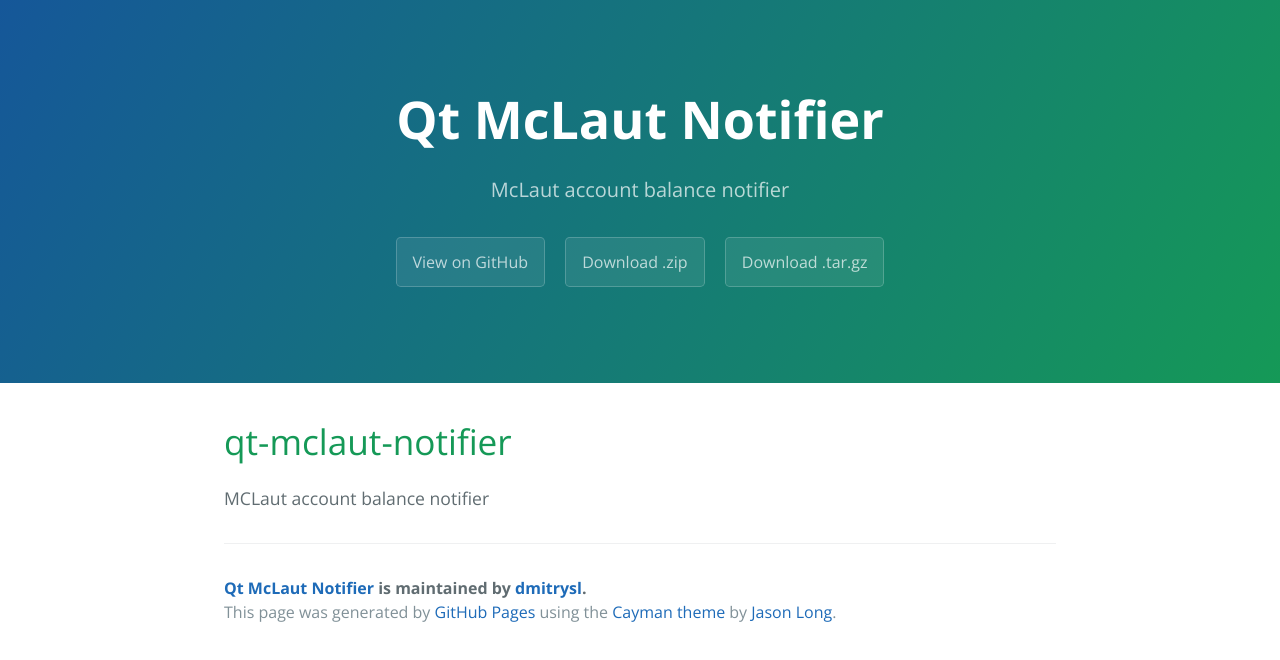
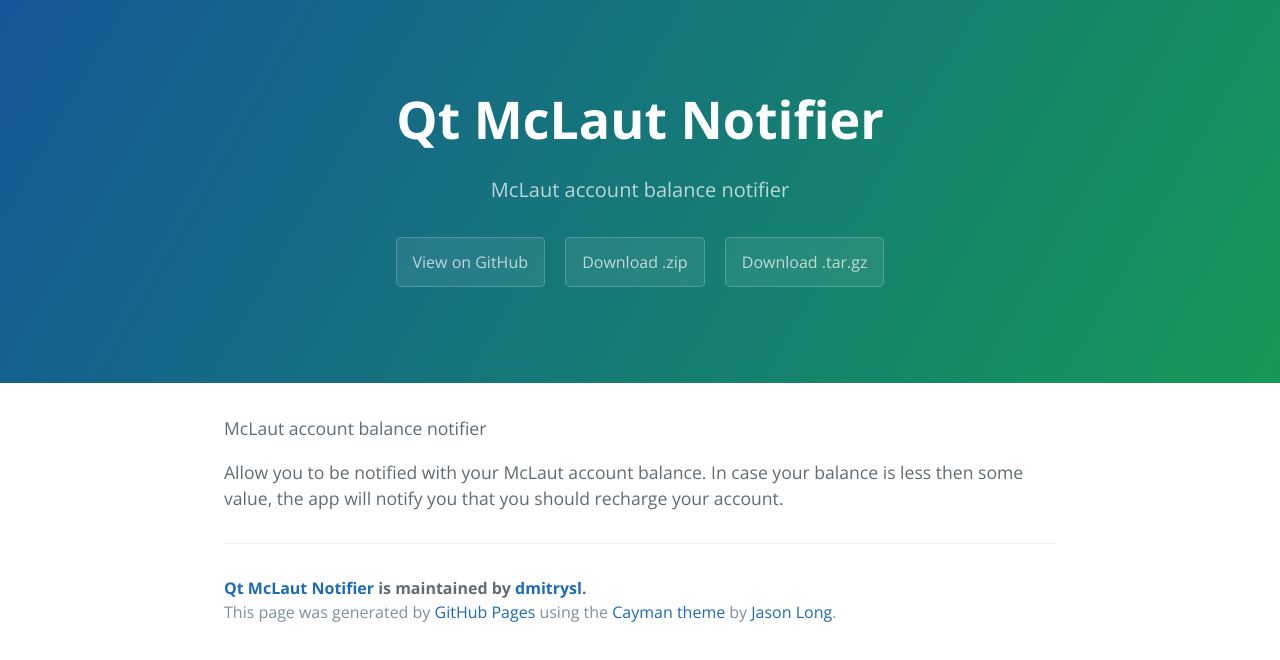
Before and after one commit to dmitrysl/qt-mclaut-notifier, a plain HTML site: page index.html in a window 1280 px wide. Drawn offline with nearby package versions, Linux system fonts and the light colour scheme.

Commit message:
Create gh-pages branch via GitHub

```diff
--- a/index.html
+++ b/index.html
@@ -19,10 +19,10 @@
     </section>
 
     <section class="main-content">
-      <h1>
-<a id="qt-mclaut-notifier" class="anchor" href="#qt-mclaut-notifier" aria-hidden="true"><span class="octicon octicon-link"></span></a>qt-mclaut-notifier</h1>
+      <p>McLaut account balance notifier</p>
 
-<p>MCLaut account balance notifier</p>
+<p>Allow you to be notified with your McLaut account balance.
+In case your balance is less then some value, the app will notify you that you should recharge your account.</p>
 
       <footer class="site-footer">
         <span class="site-footer-owner"><a href="https://github.com/dmitrysl/qt-mclaut-notifier">Qt McLaut Notifier</a> is maintained by <a href="https://github.com/dmitrysl">dmitrysl</a>.</span>
--- a/params.json
+++ b/params.json
@@ -1 +1 @@
-{"name":"Qt McLaut Notifier","tagline":"McLaut account balance notifier","body":"# qt-mclaut-notifier\r\nMCLaut account balance notifier\r\n","google":"","note":"Don't delete this file! It's used internally to help with page regeneration."}
+{"name":"Qt McLaut Notifier","tagline":"McLaut account balance notifier","body":"McLaut account balance notifier\r\n\r\nAllow you to be notified with your McLaut account balance.\r\nIn case your balance is less then some value, the app will notify you that you should recharge your account.","google":"","note":"Don't delete this file! It's used internally to help with page regeneration."}
```
